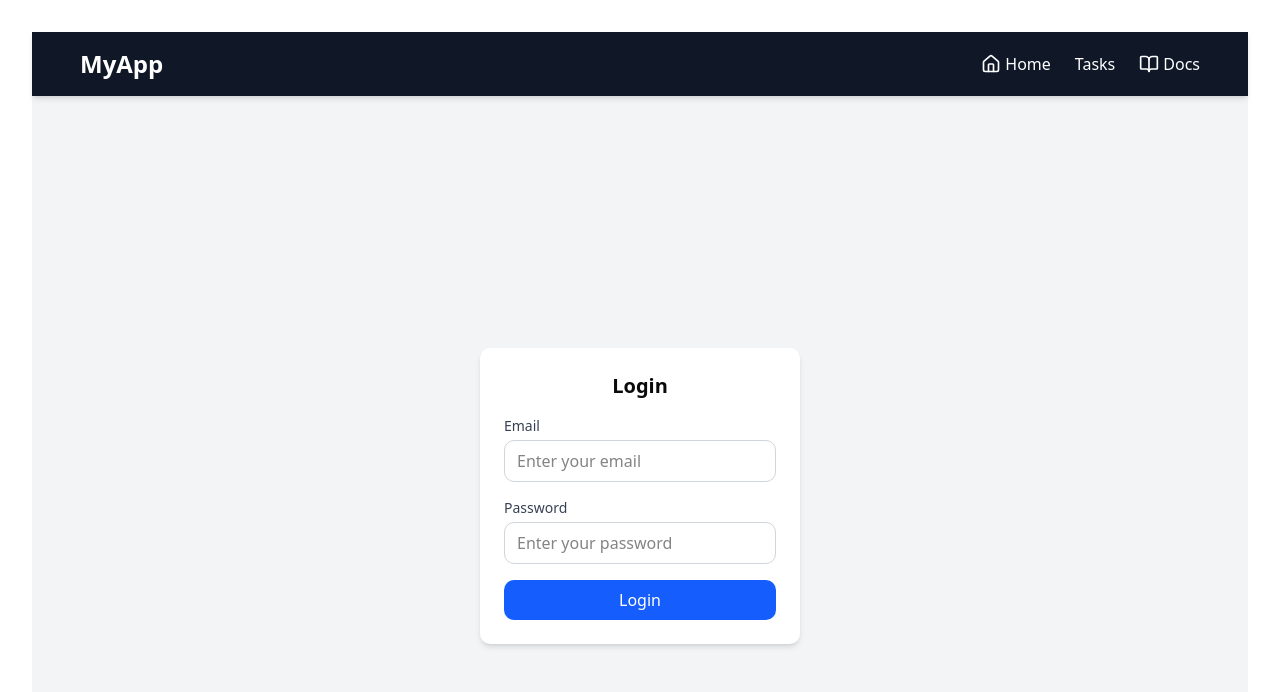
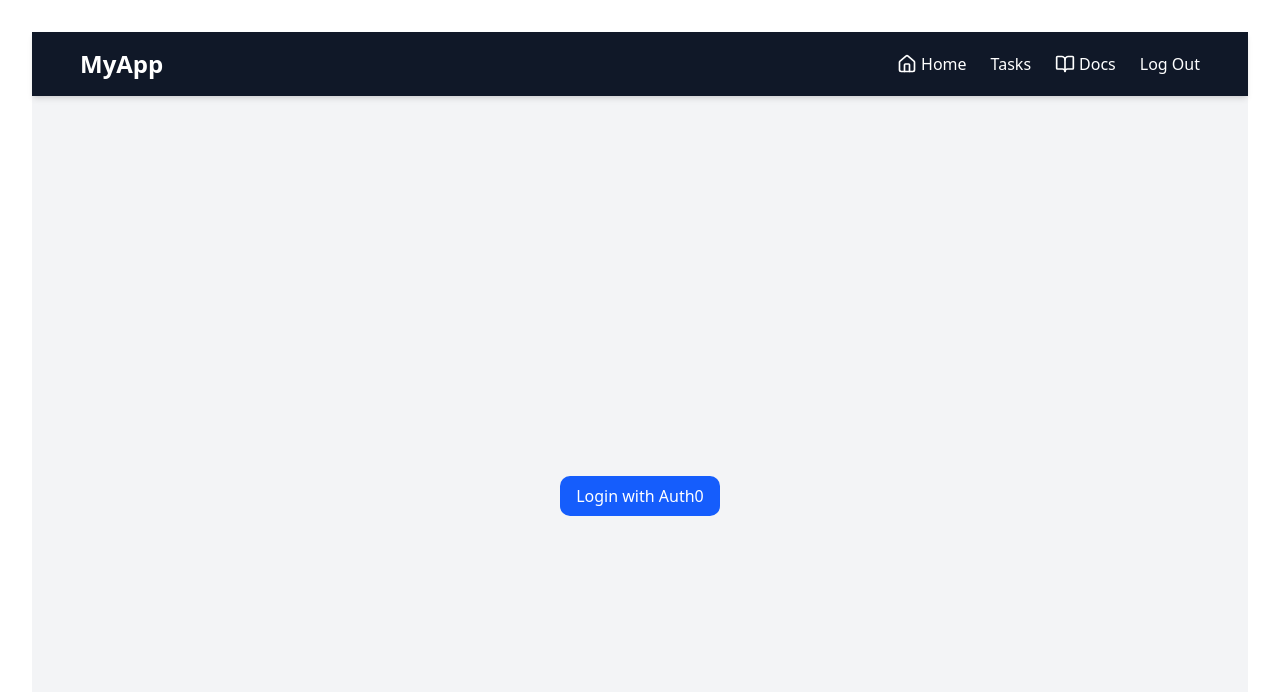
Before and after one commit to abinash019/reactproject, a React (Vite) app: page /login in a window 1280 px wide. Shown: the top 692 px of the page. Built offline with nearby package versions, Linux system fonts and the light colour scheme.

Commit message:
feat(auth): integrate Auth0 in React app; added login button, user profile display, and logout redirect

```diff
--- a/package.json
+++ b/package.json
@@ -12,6 +12,7 @@
     "start": "react-scripts start"
   },
   "dependencies": {
+    "@auth0/auth0-react": "^2.4.0",
     "@hookform/resolvers": "^5.2.1",
     "@radix-ui/react-label": "^2.1.7",
     "@radix-ui/react-navigation-menu": "^1.2.14",
--- a/src/App.jsx
+++ b/src/App.jsx
@@ -1,19 +1,33 @@
-
-import './App.css'
-import Login from './pages/auth/Login'
-import NavigationPage from './components/ui/Navigation'
+import './App.css';
+import { Routes, Route, Navigate } from "react-router-dom";
+import { useAuth0 } from "@auth0/auth0-react";
+import Login from './pages/auth/Login';
+import Home from './pages/Home';
+import Profile from './pages/Profile';
+import NavigationPage from './components/ui/Navigation';
 
 function App() {
+  const { isAuthenticated, isLoading } = useAuth0();
 
+  if (isLoading) return <div>Loading...</div>; // Auth0 initialization wait
 
   return (
     <>
       <NavigationPage />
-      <Login />
 
+      <Routes>
+        {/* Public login page */}
+        <Route path="/login" element={!isAuthenticated ? <Login /> : <Navigate to="/home" />} />
 
+        {/* Protected routes */}
+        <Route path="/home" element={isAuthenticated ? <Home /> : <Navigate to="/login" />} />
+        <Route path="/profile" element={isAuthenticated ? <Profile /> : <Navigate to="/login" />} />
+
+        {/* Default route */}
+        <Route path="*" element={<Navigate to={isAuthenticated ? "/home" : "/login"} />} />
+      </Routes>
     </>
-  )
+  );
 }
 
-export default App
+export default App;
--- /dev/null
+++ b/src/components/ui/LoginButton.jsx
@@ -0,0 +1,9 @@
+import React from "react";
+import { useAuth0 } from "@auth0/auth0-react";
+
+const LoginButton = () => {
+  const { loginWithRedirect } = useAuth0();
+  return <button onClick={() => loginWithRedirect()}>Log In</button>;
+};
+
+export default LoginButton;
--- /dev/null
+++ b/src/components/ui/LogoutButton.jsx
@@ -0,0 +1,13 @@
+import React from "react";
+import { useAuth0 } from "@auth0/auth0-react";
+
+const LogoutButton = () => {
+  const { logout } = useAuth0();
+  return (
+    <button className="cursor-pointer" onClick={() => logout({ logoutParams: { returnTo: window.location.origin } })}>
+      Log Out
+    </button>
+  );
+};
+
+export default LogoutButton;
--- a/src/components/ui/Navigation.jsx
+++ b/src/components/ui/Navigation.jsx
@@ -2,6 +2,7 @@
 
 import * as React from "react";
 import { Link } from "react-router-dom";
+import { useAuth0 } from "@auth0/auth0-react";
 import {
   NavigationMenu,
   NavigationMenuContent,
@@ -11,8 +12,11 @@ import {
   NavigationMenuTrigger,
 } from "@radix-ui/react-navigation-menu";
 import { CircleCheck, CircleHelp, Home, BookOpen } from "lucide-react";
+import LogoutButton from "./LogoutButton";
 
 export default function NavigationPage() {
+  const { user, isAuthenticated } = useAuth0();
+
   return (
     <NavigationMenu className="relative bg-gray-900 text-white shadow-md">
       <NavigationMenuList className="flex items-center justify-between p-4 max-w-6xl mx-auto">
@@ -37,6 +41,9 @@ export default function NavigationPage() {
                 </NavigationMenuLink>
                 <NavigationMenuLink asChild>
                   <Link to="/about" className="hover:text-gray-200 transition">About Us</Link>
+                </NavigationMenuLink>
+                <NavigationMenuLink asChild>
+                  <LogoutButton />
                 </NavigationMenuLink>
               </ul>
             </NavigationMenuContent>
@@ -70,6 +77,29 @@ export default function NavigationPage() {
               </Link>
             </NavigationMenuLink>
           </NavigationMenuItem>
+
+          {/* User Profile */}
+          {isAuthenticated && (
+            <div className="flex items-center gap-3 ml-6">
+              <img
+                src={user.picture}
+                alt={user.name}
+                className="w-8 h-8 rounded-full"
+              />
+              <div className="flex flex-col text-sm">
+                <span>{user.name}</span>
+                <span className="text-gray-400 text-xs">{user.email}</span>
+              </div>
+            </div>
+          )}
+
+          {/* Logout */}
+          <NavigationMenuItem>
+            <NavigationMenuLink asChild>
+              <LogoutButton />
+            </NavigationMenuLink>
+          </NavigationMenuItem>
+
         </div>
       </NavigationMenuList>
     </NavigationMenu>
--- a/src/main.jsx
+++ b/src/main.jsx
@@ -1,16 +1,20 @@
-import { StrictMode } from 'react'
-import { createRoot } from 'react-dom/client'
-import './index.css'
-import App from './App.jsx'
+import { StrictMode } from 'react';
+import { createRoot } from 'react-dom/client';
+import './index.css';
+import App from './App.jsx';
 import { BrowserRouter } from "react-router-dom";
-
+import { Auth0Provider } from '@auth0/auth0-react';
 
 createRoot(document.getElementById('root')).render(
-  /*<StrictMode>
-    <App />
-  </StrictMode>,*/
-
-  <BrowserRouter>
-    <App />
-  </BrowserRouter>
-)
+  <StrictMode>
+    <Auth0Provider
+      domain="abinash019.us.auth0.com"
+      clientId="fpNlSA0pezmBci3smbPYwR0fZ6yFfS9d"
+      authorizationParams={{ redirect_uri: window.location.origin }}
+    >
+      <BrowserRouter>
+        <App />
+      </BrowserRouter>
+    </Auth0Provider>
+  </StrictMode>
+);
--- /dev/null
+++ b/src/pages/Home.jsx
@@ -0,0 +1,13 @@
+import React from 'react';
+import LogoutButton from '../components/ui/LogoutButton';
+
+const Home = () => {
+  return (
+    <div>
+      <h1>Home Page</h1>
+      <LogoutButton />
+    </div>
+  );
+};
+
+export default Home;
--- /dev/null
+++ b/src/pages/Profile.jsx
@@ -0,0 +1,28 @@
+import React from 'react';
+import { useAuth0 } from '@auth0/auth0-react';
+import LogoutButton from '../components/ui/LogoutButton';
+
+const Profile = () => {
+  const { user, isAuthenticated, isLoading } = useAuth0();
+
+  if (isLoading) return <div>Loading...</div>;
+
+  return (
+    isAuthenticated && (
+      <div className="flex flex-col items-center justify-center h-screen bg-gray-100">
+        <div className="bg-white p-6 rounded-lg shadow-md w-96 text-center">
+          <img
+            src={user.picture || "https://www.nicepng.com/png/full/144-1446162_pin-businessman-clipart-png-flat-user-icon.png"}
+            alt={user.name}
+            className="w-24 h-24 rounded-full mx-auto mb-4"
+          />
+          <h2 className="text-xl font-semibold mb-2">{user.name}</h2>
+          <p className="text-gray-600 mb-4">{user.email}</p>
+          <LogoutButton />
+        </div>
+      </div>
+    )
+  );
+};
+
+export default Profile;
--- a/src/pages/auth/Login.jsx
+++ b/src/pages/auth/Login.jsx
@@ -1,24 +1,65 @@
-import { useState } from "react";
+/*import { useState } from "react";
 import { Button } from "@/components/ui/button";
 import { Input } from "@/components/ui/input";
 import { Label } from "@/components/ui/label";
 import React from 'react'
+import { useNavigate } from "react-router-dom";
 
 
 
 
 const Login = () => {
   const [formData, setFormData] = useState({ email: "", password: "" });
+  const navigate = useNavigate();
+
 
   const handleChange = (e) => {
     setFormData({ ...formData, [e.target.name]: e.target.value });
+  };*/
+
+/* const handleSubmit = (e) => {
+   e.preventDefault();
+   console.log("Login Data:", formData);
+   // यहाँ तिमी API call गर्न सक्छौ
+ };*/
+/*
+  const handleSubmit = async (e) => {
+    e.preventDefault();
+    try {
+      const response = await fetch(`https://abinash019.us.auth0.com/oauth/token`, {
+        method: "POST",
+        headers: {
+          "Content-Type": "application/json"
+        },
+        body: JSON.stringify({
+          grant_type: "password",
+          username: formData.email,
+          password: formData.password,
+          audience: "https://abinash019.us.auth0.com/api/v2/",
+          scope: "openid profile email",
+          client_id: "fpNlSA0pezmBci3smbPYwR0fZ6yFfS9d",
+          connection: "Username-Password-Authentication"  // ✅ Add this line
+        })
+      });
+
+
+      const data = await response.json();
+      console.log("Tokens:", data);
+
+
+      if (data.access_token) {
+        localStorage.setItem("access_token", data.access_token);
+        localStorage.setItem("id_token", data.id_token);
+        navigate("/home"); // redirect to home
+      } else {
+        console.error("Login failed", data);
+      }
+      // data.access_token and data.id_token use to authenticate user in your app
+    } catch (err) {
+      console.error(err);
+    }
   };
 
-  const handleSubmit = (e) => {
-    e.preventDefault();
-    console.log("Login Data:", formData);
-    // यहाँ तिमी API call गर्न सक्छौ
-  };
 
   return (
     <div className="flex items-center justify-center h-screen bg-gray-100">
@@ -63,3 +104,20 @@ const Login = () => {
 }
 
 export default Login
+*/
+
+import React from 'react';
+import { useAuth0 } from '@auth0/auth0-react';
+import { Button } from "@/components/ui/button";
+
+const Login = () => {
+  const { loginWithRedirect } = useAuth0();
+
+  return (
+    <div className="flex items-center justify-center h-screen bg-gray-100">
+      <Button onClick={() => loginWithRedirect()}>Login with Auth0</Button>
+    </div>
+  );
+};
+
+export default Login;
```
Also changed, not shown: 1 other file (tests, documents, lock files or other folders).
